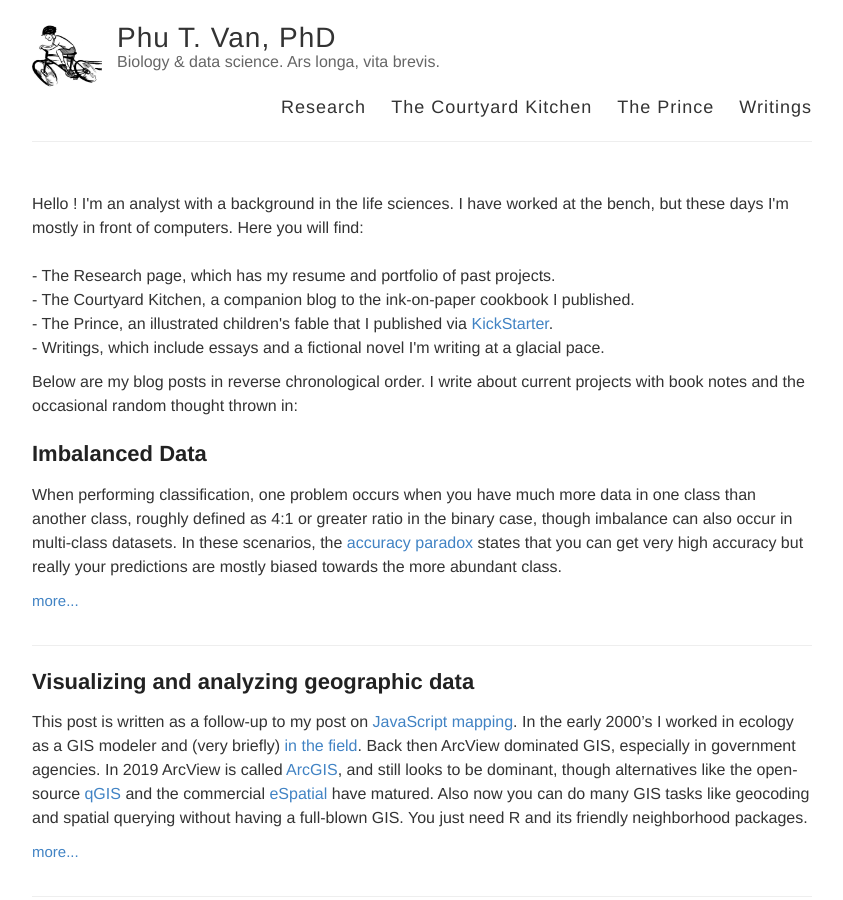
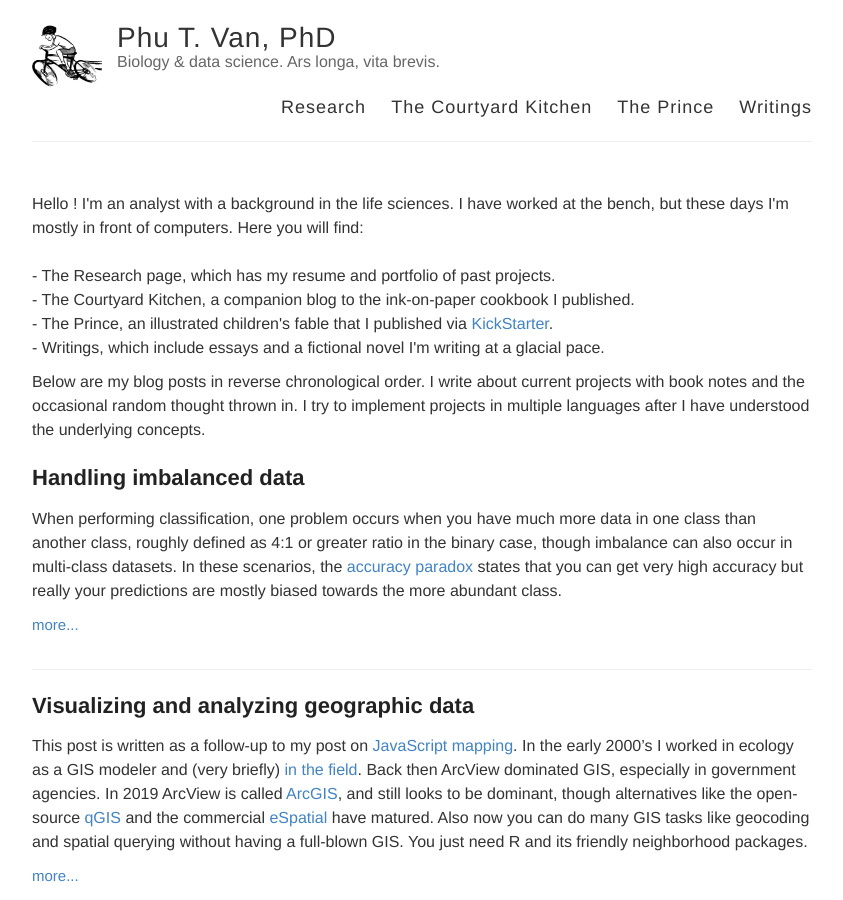
Before and after one commit to ptvan/ptvan.github.io, a Jekyll site: the page built from index.html, in a window 1280 px wide and 900 px high. Shown: the whole window, without its empty margins (218-1061 px from the left). Built offline with Jekyll 4.4.1, drawn with Linux system fonts in a browser that asks for light colours.

Commit message:
minor updates

```diff
--- a/_posts/2019-12-15-imbalanced-data.md
+++ b/_posts/2019-12-15-imbalanced-data.md
@@ -1,6 +1,6 @@
 ---
 layout: post
-title: Imbalanced Data
+title: Handling imbalanced data
 ---
 
 When performing classification, one problem occurs when you have much more data in one class than another class, roughly defined as 4:1 or greater ratio in the binary case, though imbalance can also occur in multi-class datasets. In these scenarios, the [accuracy paradox](https://en.wikipedia.org/wiki/Accuracy_paradox) states that you can get very high accuracy but really your predictions are mostly biased towards the more abundant class.
--- a/index.html
+++ b/index.html
@@ -9,7 +9,8 @@ Hello ! I'm an analyst with a background in the life sciences. I have worked at
 <br>- The Prince, an illustrated children's fable that I published via <a href="https://www.kickstarter.com/projects/1823550875/the-prince-an-illustrated-childrens-book">KickStarter</a>.
 <br>- Writings, which include essays and a fictional novel I'm writing at a glacial pace.
 
-<p>Below are my blog posts in reverse chronological order. I write about current projects with book notes and the occasional random thought thrown in:
+<p>Below are my blog posts in reverse chronological order. I write about current projects with book notes and the occasional random thought thrown in.
+I try to implement projects in multiple languages after I have understood the underlying concepts.
 
 <div class="posts">
   {% for post in site.posts %}
```
